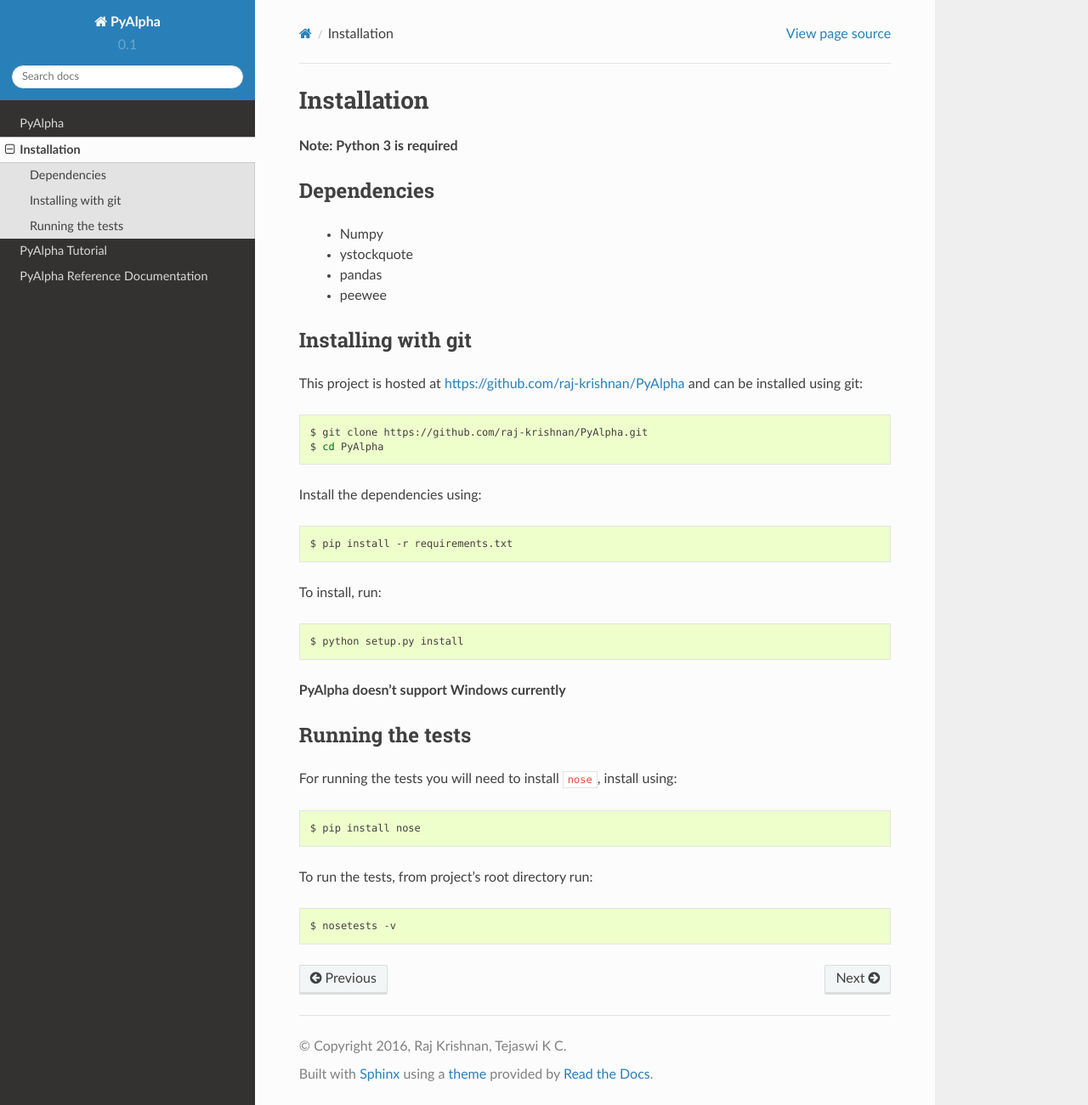
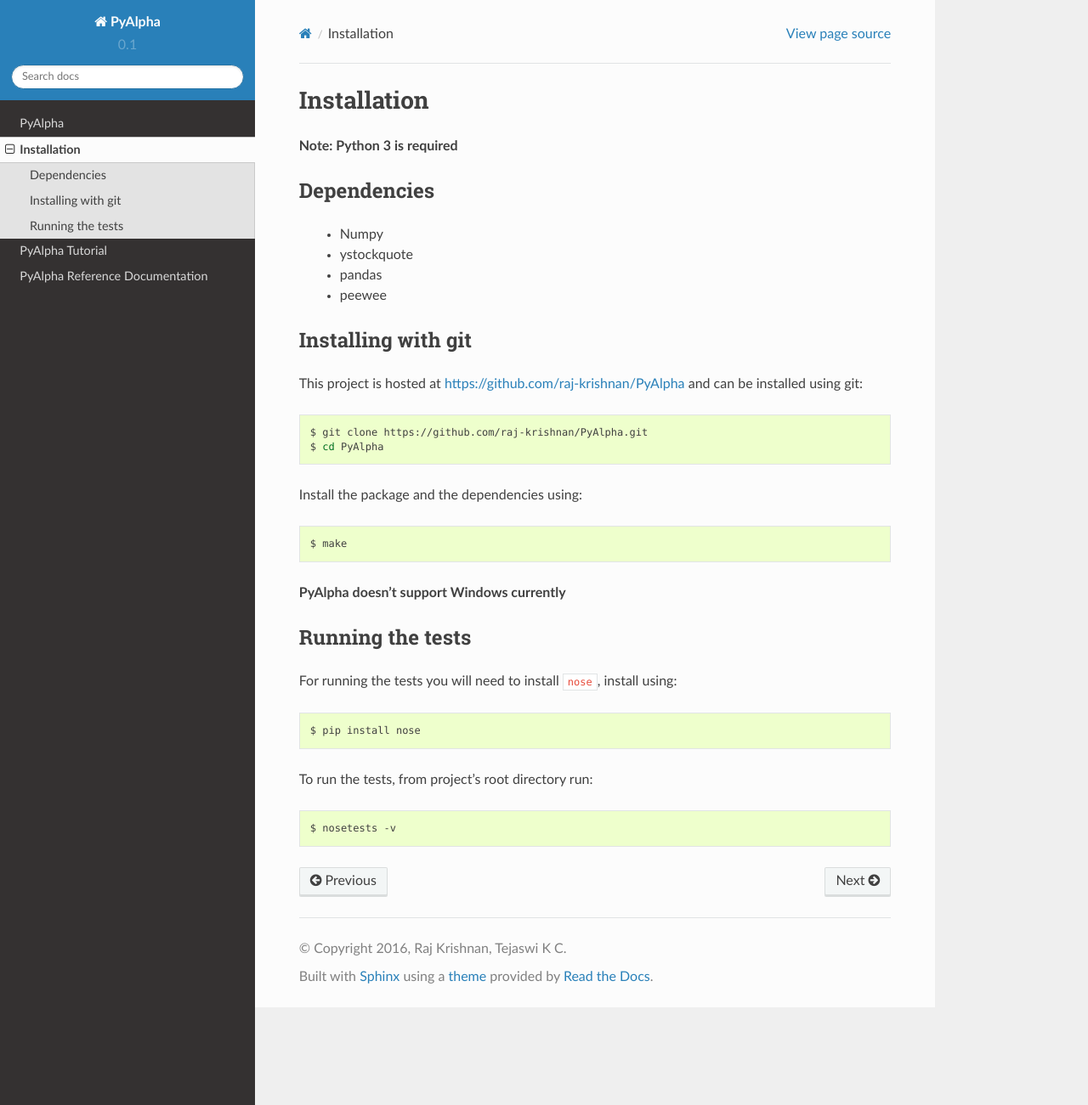
Before and after one commit to raj-krishnan/PyAlpha, a Sphinx documentation site: the page built from docs/installation.rst, in a window 1280 px wide and 1301 px high. Shown: the whole window at 85% size. Built offline with Sphinx 7.4.7 and the Read the Docs theme 2.0.0, drawn with Linux system fonts in a browser that asks for light colours.

Commit message:
Updated installation instructions

```diff
--- a/README.rst
+++ b/README.rst
@@ -26,8 +27,7 @@
 
     $ git clone https://github.com/raj-krishnan/PyAlpha.git
     $ cd PyAlpha
-    $ pip install -r requirements.txt
-    $ python setup.py install
+    $ make
 
 .. |Build_Status| image:: https://travis-ci.org/raj-krishnan/PyAlpha.svg?branch=master
    :target: https://travis-ci.org/raj-krishnan/PyAlpha
--- a/docs/installation.rst
+++ b/docs/installation.rst
@@ -24,13 +24,9 @@
     $ git clone https://github.com/raj-krishnan/PyAlpha.git
     $ cd PyAlpha
 
-Install the dependencies using::
+Install the package and the dependencies using::
 
-    $ pip install -r requirements.txt
-
-To install, run::
-
-    $ python setup.py install
+    $ make
 
 **PyAlpha doesn't support Windows currently**
 
```
Also changed, not shown: other parts of README.rst (+1 -0 lines).
